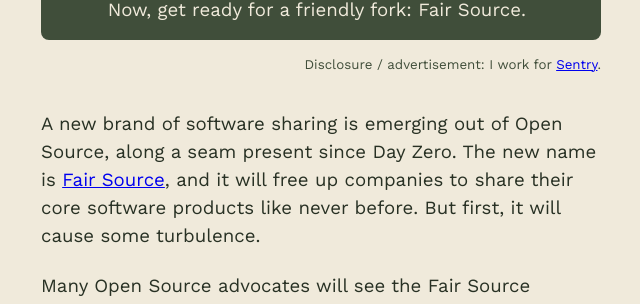
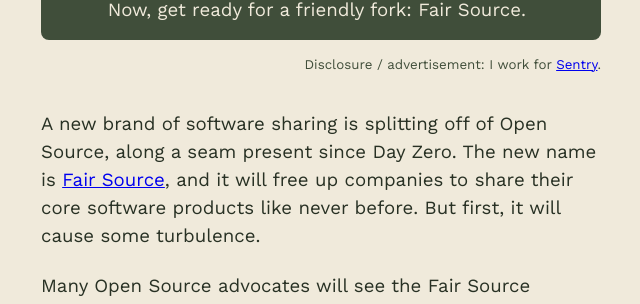
Before and after one commit to chadwhitacre/openpath, a Jekyll site: the page built from 2024/fork/index.md, in a window 1280 px wide and 900 px high, scrolled down 352 px. Shown: the part 147-451 px from the top of the window, without its empty margins (319-959 px from the left). Built offline with Jekyll 4.4.1, drawn with Linux system fonts in a browser that asks for light colours; some web fonts are replaced; comment, search, counter and statistics services are not loaded.

Commit message:
Language

```diff
--- a/2024/fork/index.md
+++ b/2024/fork/index.md
@@ -4,10 +4,10 @@
 noindex: true
 ---
 
-A new brand of software sharing is emerging out of Open Source, along a seam
-present since Day Zero. The new name is [Fair Source](https://fair.io/),
-and it will free up companies to share their core software products like never
-before. But first, it will cause some turbulence.
+A new brand of software sharing is splitting off of Open Source, along a seam
+present since Day Zero. The new name is [Fair Source](https://fair.io/), and it
+will free up companies to share their core software products like never before.
+But first, it will cause some turbulence.
 
 Many Open Source advocates will see the Fair Source friendly fork as a helpful
 clarification that relieves the pressure we've seen year after year to change
```
